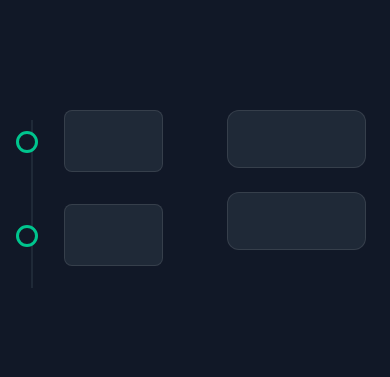
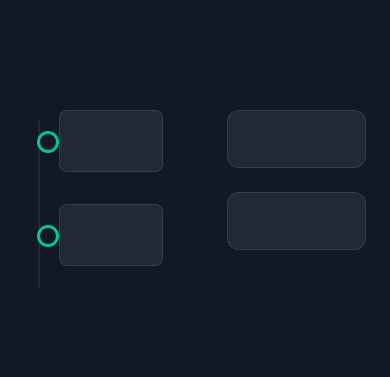
Before and after one commit to fazawahyu-ap/portofolio-faza, a Flask app: template templates/index.html in a window 390 px wide. Shown: the part 4147-4524 px from the top of the page. Run offline with Flask 3, Linux system fonts and the light colour scheme; the template is opened without the code that fills it, so the values that code supplies are empty; some libraries are stand-ins or nearby versions.

Commit message:
tampilan mobile (css)

```diff
--- a/static/css/style.css
+++ b/static/css/style.css
@@ -665,15 +665,22 @@ section[id] {
     .about-achievement-card .achievement-item { flex-direction: column; align-items: flex-start; }
     .achievement-image-wrapper { width: 100%; height: 180px; }
 
-    #education-organization .education-timeline::before { left: 8px; }
+    #education-organization .education-timeline::before {
+        left: 15px;
+    }
     #education-organization .education-card,
     #education-organization .education-card:nth-child(odd),
     #education-organization .education-card:nth-child(even) {
-        width: calc(100% - 40px); margin: 0 0 2rem 40px; align-self: flex-start;
+        width: calc(100% - 35px);
+        margin: 0 0 2rem 35px;
+        align-self: flex-start;
     }
     #education-organization .education-card::after,
     #education-organization .education-card:nth-child(odd)::after,
-    #education-organization .education-card:nth-child(even)::after { left: -49px; right: auto; }
+    #education-organization .education-card:nth-child(even)::after {
+        left: -23px;
+        right: auto;
+    }
 
     .footer-content-wrapper { flex-direction: column; gap: 3rem; text-align: center; align-items: center; }
     .footer-contact-info, .footer-form-container { width: 100%; text-align: center; }
```
